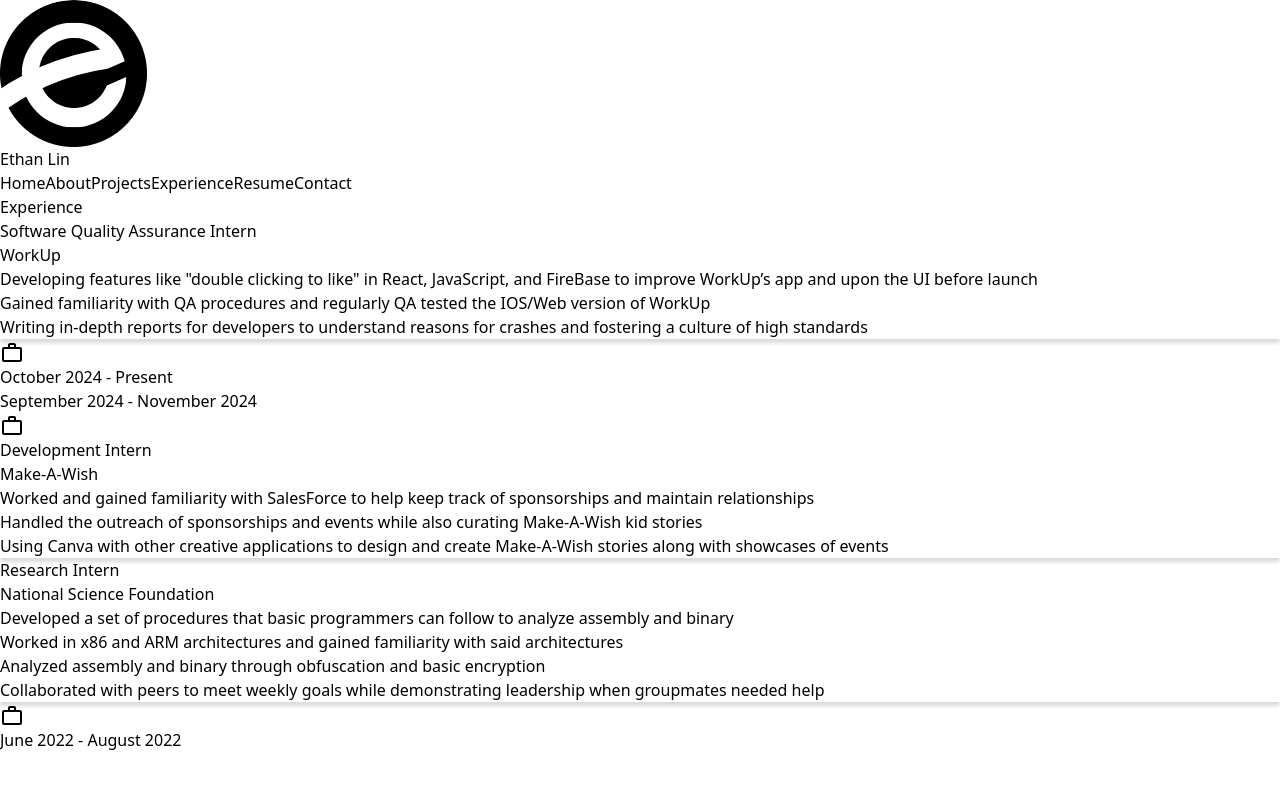
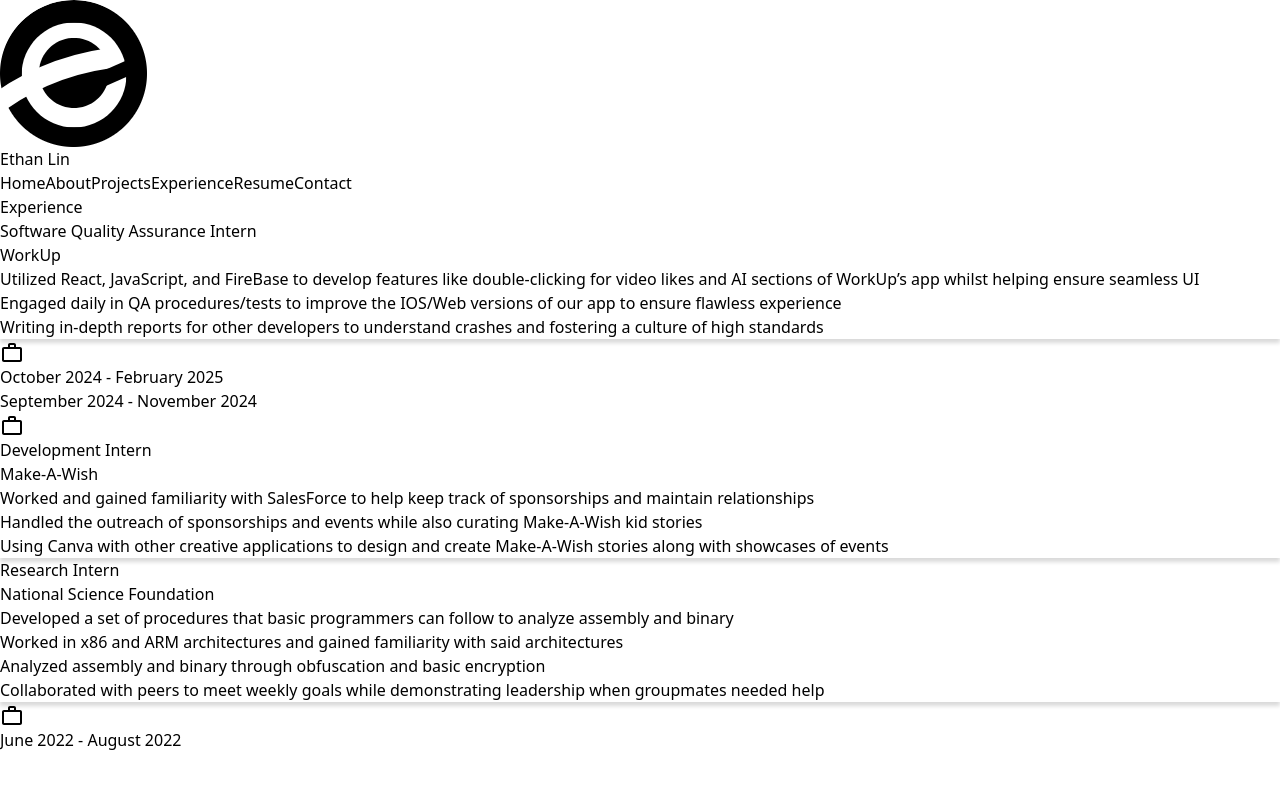
Before and after one commit to ethanlin03/ethanlin03.github.io, a React (Vite) app: page /experience in a window 1280 px wide. Shown: the top 788 px of the page. Built offline with nearby package versions, Linux system fonts and the light colour scheme.

Commit message:
Changes to Resume and Experience page

```diff
--- a/src/pages/ExperiencePage.jsx
+++ b/src/pages/ExperiencePage.jsx
@@ -11,16 +11,16 @@ const ExperiencePage = ({ needNavBar }) => {
             <div className="container mx-auto px-4 py-8 flex justify-center mt-10 mb-20">
                 <div className="border-2 border-gray-300 h-[1120px] z-0"/>
                 <div className="absolute top-30 left-1/2 transform -translate-x-1/2 flex flex-col items-center gap-28">
-                    <JobIcon jobTitle="Software Quality Assurance Intern" company="WorkUp" date="October 2024 - Present" leftOrRight="left" description={
+                    <JobIcon jobTitle="Software Quality Assurance Intern" company="WorkUp" date="October 2024 - February 2025" leftOrRight="left" description={
                         <ul className="list-disc pl-5">
                             <li>
-                                Developing features like "double clicking to like" in React, JavaScript, and FireBase to improve WorkUp’s app and upon the UI before launch
+                                Utilized React, JavaScript, and FireBase to develop features like double-clicking for video likes and AI sections of WorkUp’s app whilst helping ensure seamless UI
                             </li>
                             <li>
-                                Gained familiarity with QA procedures and regularly QA tested the IOS/Web version of WorkUp
+                                Engaged daily in QA procedures/tests to improve the IOS/Web versions of our app to ensure flawless experience
                             </li>
                             <li>
-                                Writing in-depth reports for developers to understand reasons for crashes and fostering a culture of high standards
+                                Writing in-depth reports for other developers to understand crashes and fostering a culture of high standards
                             </li>
                         </ul>}/>
                     <JobIcon jobTitle="Development Intern" company="Make-A-Wish" date="September 2024 - November 2024" leftOrRight="right" description={
```
Also changed, not shown: 1 other file (tests, documents, lock files or other folders).
